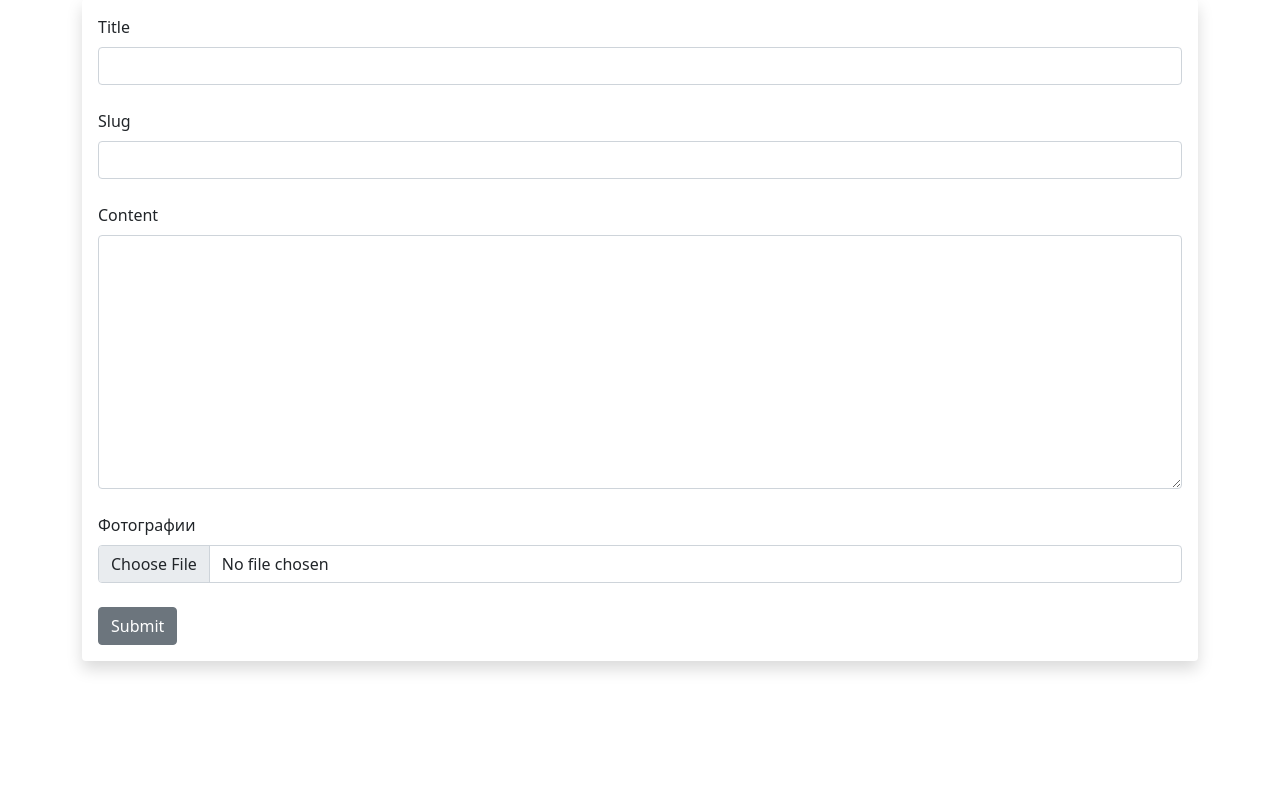
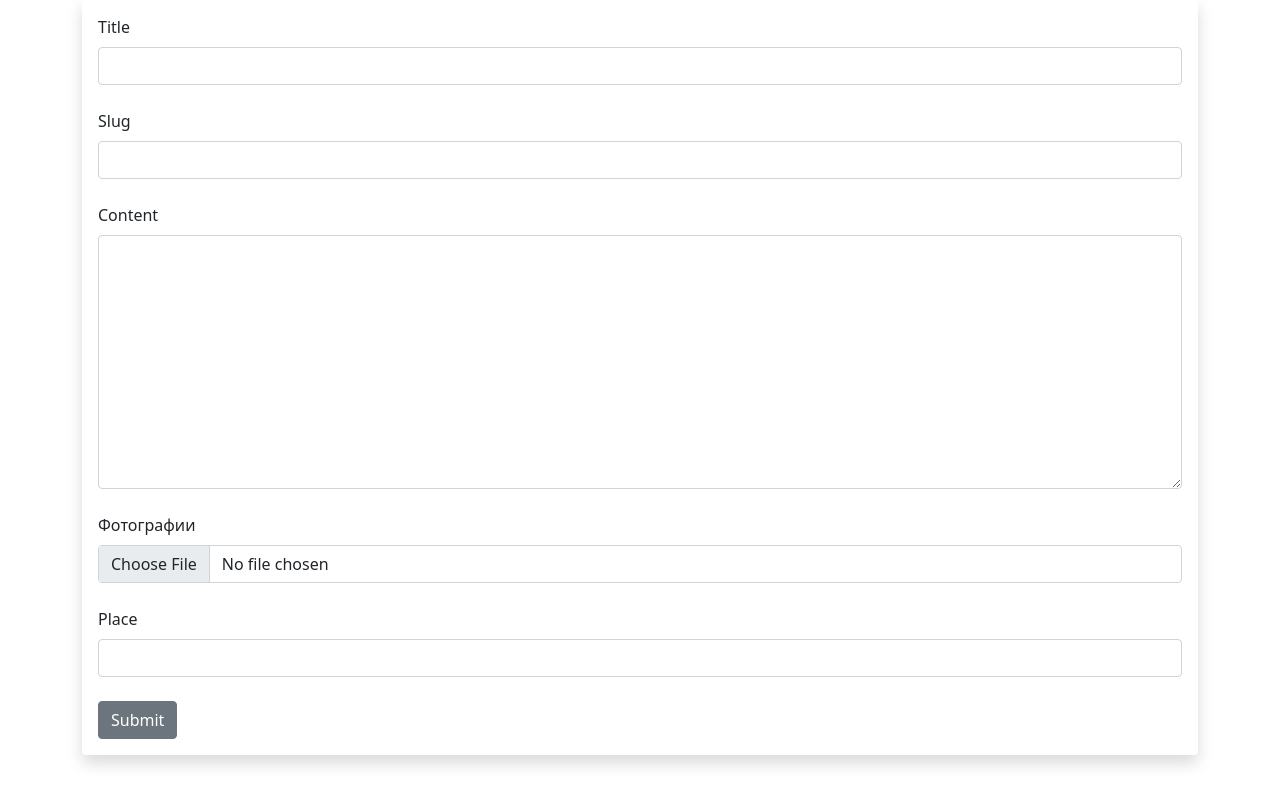
Before and after one commit to Galax0513/flask, a Flask app: page /add-post in a window 1280 px wide. Shown: the part 161-964 px from the top of the page. Before the commit the page ends 833 px from the top, so only its background shows below. Run offline with Flask 2, Linux system fonts and the light colour scheme; a user stored in the database is signed in; parts of the project's set-up code (start-up, migrations or seed data) failed here and were passed over.

Commit message:
строчка с местом

```diff
--- a/forms/forms.py
+++ b/forms/forms.py
@@ -42,5 +42,6 @@ class PostForm(FlaskForm):
     author = StringField("Author")
     content = StringField("Content", validators=[DataRequired()], widget=TextArea())
     slug = StringField("Slug", validators=[DataRequired()])
+    place = StringField("Place", validators=[DataRequired()])
     img = FileField("Фотографии")
     submit = SubmitField('Submit')
--- a/main.py
+++ b/main.py
@@ -150,12 +150,13 @@ def main():
         if form.validate_on_submit():
             poster = current_user.id
 
-            post = Posts(title=form.title.data, content=form.content.data, slug=form.slug.data,
+            post = Posts(title=form.title.data, content=form.content.data, slug=form.slug.data, place=form.place.data,
                          poster_id=poster)
             # Clear The Form
             form.title.data = ''
             form.content.data = ''
             form.slug.data = ''
+            form.place.data = ''
 
             # Add post data to database
             db_sess.add(post)
--- a/templates/add_post.html
+++ b/templates/add_post.html
@@ -40,6 +40,12 @@
                         {{ form.img.label(
         class="form-label") }}
         {{ form.img(class="form-control") }}
+                <br/>
+
+        {{ form.place.label(
+        class="form-label") }}
+        {{ form.place(class="form-control") }}
+
 
         <br/>
         {{ form.submit(class="btn btn-secondary") }}
```
